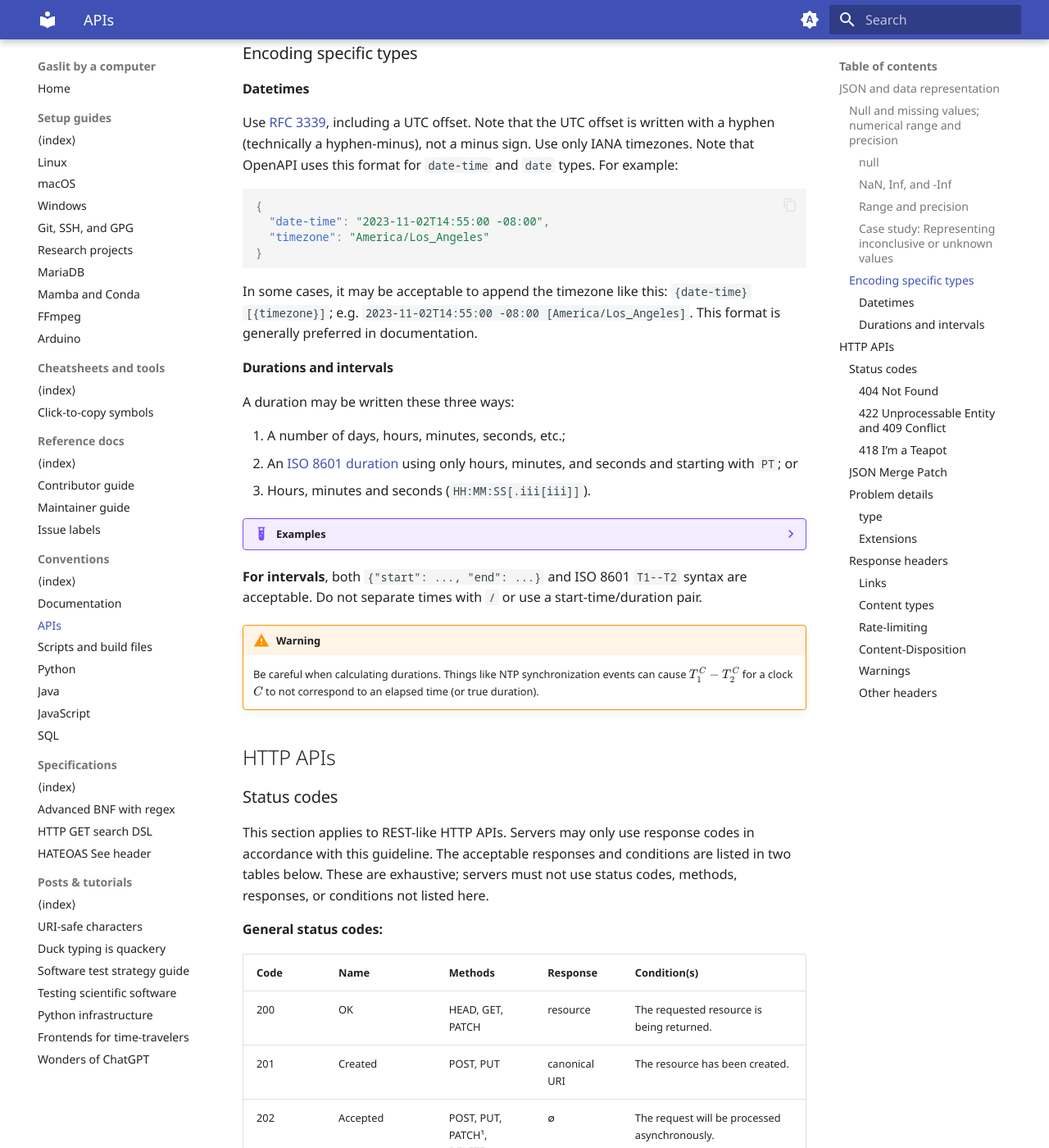
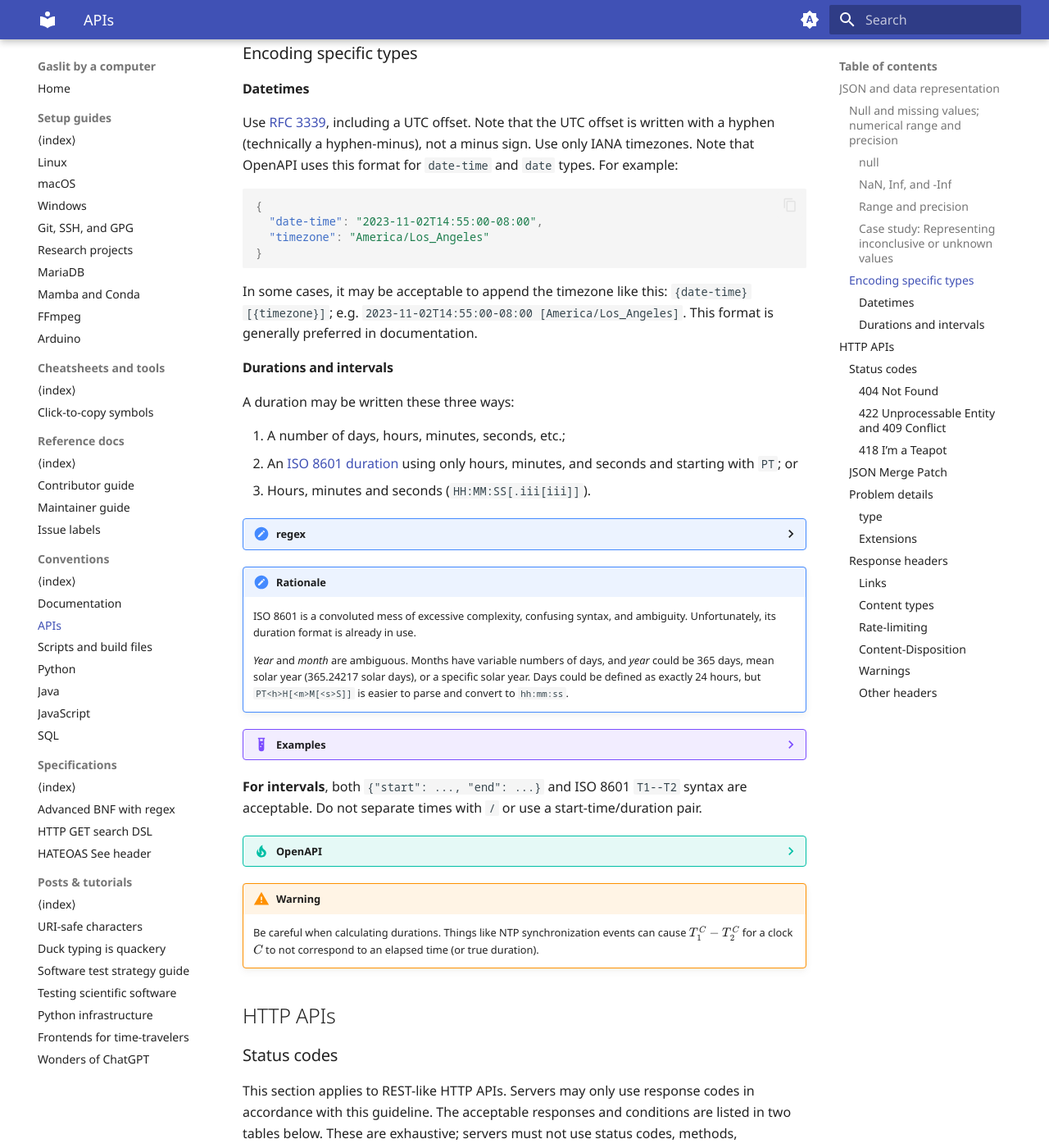
Before and after one commit to dmyersturnbull/dmyersturnbull.github.io, an MkDocs documentation site: the page built from contents/convention/apis.md, in a window 1280 px wide and 1400 px high, scrolled down 1442 px. Shown: the whole window at 82% size. Built offline with MkDocs 1.6.1 and Material for MkDocs 9.7.7, drawn with Linux system fonts in a browser that asks for light colours; comment, search, counter and statistics services are not loaded; some of the changed text lies outside the part shown.

Commit message:
feat: clarify duration format

````diff
--- a/contents/convention/apis.md
+++ b/contents/convention/apis.md
@@ -109,13 +109,13 @@
 
 ```json
 {
-  "date-time": "2023-11-02T14:55:00 -08:00",
+  "date-time": "2023-11-02T14:55:00-08:00",
   "timezone": "America/Los_Angeles"
 }
 ```
 
 In some cases, it may be acceptable to append the timezone like this: `{date-time} [{timezone}]`; e.g.
-`2023-11-02T14:55:00 -08:00 [America/Los_Angeles]`.
+`2023-11-02T14:55:00-08:00 [America/Los_Angeles]`.
 This format is generally preferred in documentation.
 
 #### Durations and intervals
@@ -123,28 +123,98 @@
 A duration may be written these three ways:
 
 1. A number of days, hours, minutes, seconds, etc.;
-2. An [ISO 8601 duration](https://en.wikipedia.org/wiki/ISO_8601#Durations) using only hours, minutes, and seconds
+2. An [ISO 8601 duration](https://en.wikipedia.org/wiki/ISO_8601#Durations)
+   using only hours, minutes, and seconds
    and starting with `PT`; or
 3. Hours, minutes and seconds (`HH:MM:SS[.iii[iii]]`).
+
+??? details "regex"
+
+    For ISO 8601:
+
+    ```regex
+    ^\
+    PT\
+    (?:(\d)H)??\
+    (?:(\d++)M)??\
+    (?:(\d++(?:\.\d{1,6}++)?+)S)?+\
+    $
+
+    For HH:MM:SS:
+
+    ```regex
+    ^\
+    (\d{2,}+)\
+    :([0-5]\d)\
+    :([0-5]\d)\
+    (?:\.(\d{3}|\d{6}))?+\
+    $
+    ```
+
+!!! rationale
+
+    ISO 8601 is a convoluted mess of excessive complexity, confusing syntax, and ambiguity.
+    Unfortunately, its duration format is already in use.
+
+    _Year_ and _month_ are ambiguous.
+    Months have variable numbers of days,
+    and _year_ could be 365 days, mean solar year (365.24217 solar days), or a specific solar year.
+    Days could be defined as exactly 24 hours, but `PT<h>H[<m>M[<s>S]]` is easier to parse and convert to `hh:mm:ss`.
 
 ??? example "Examples"
 
     **✅ ok** `35.2` for a key `duration_sec`
 
-    **✅ ok** `PT23H55M55S`
+    **✅ ok** `PT23H45M55.8S` (per the spec, `8S` means 8 milliseconds)
 
-    **✅ ok** `23:45:55`
+    **✅ ok** `23:45:55.800` (800 milliseconds)
 
-    **❌ Not ok** `P6M2WT45M55S` (ambiguous – months have indeterminate durations)
+    **✅ ok** `23:45:55.800200` (800 milliseconds and 200 microseconds)
 
-    **❌ Not ok** `P1D12H` (unambiguous but not limited to hours, minutes, and seconds)
+    **❌ not ok** `23:45:55.2` – ambiguous: is `.8` 8 milliseconds or `800`?
 
-    **❌ Not ok** `P2S` (does not start with `PT`; rewrite as `PT2S`)
+    **❌ not ok** `P6M2WT45M55S` – ambiguous because months have indeterminate durations
 
-    **❌ Not ok** `05:22` (is this min:sec or hour:min?)
+    **❌ not ok** `P1D12H` – unambiguous but not limited to hours, minutes, and seconds
+
+    **❌ not ok** `P2S` – does not start with `PT`; rewrite as `PT2S`
+
+    **❌ not ok** `05:22` – is this `min:sec` or `hour:min`?
 
 **For intervals**, both `{"start": ..., "end": ...}` and ISO 8601 `T1--T2` syntax are acceptable.
 Do not separate times with `/` or use a start-time/duration pair.
+
+??? tip "OpenAPI"
+
+    In OpenAPI, you can use these _schema object_ definitions:
+
+    ```yaml
+
+    timepoint:
+      oneOf:
+        - $ref: '#/components/schemas/iso-duration'
+        - $ref: '#/components/schemas/hhmmss-duration'
+
+    iso-duration:
+      type: string
+      pattern: >-
+        ^\
+        PT\
+        (?:(\d)H)??\
+        (?:(\d++)M)??\
+        (?:(\d++(?:\.\d{1,6}++)?+)S)?+\
+        $
+
+    hhmmss-duration:
+      type: string
+      pattern: >-
+        ^\
+        (\d{2,}+)\
+        :([0-5]\d)\
+        :([0-5]\d)\
+        (?:\.(\d{3}|\d{6}))?+\
+        $
+    ```
 
 !!! warning
 
@@ -328,10 +398,14 @@
 
 Multiple representations must be available via content negotiation:
 
-- `text/html; charset=utf-8` (**required** per RFC 9457): Include the title in an `<h1>`, ⋯, `<h6>`.
-- `application/json` (**required**): Include at least the keys `title` and `description`.
-- `text/x-markdown` (**recommended**): Include the title in an `#`, ⋯, `#####`.
-   If OpenAPI is used, use the schema’s [`response.description`](https://spec.openapis.org/oas/v3.1.0#fixed-fields-14).
+- `text/html; charset=utf-8` (**required** per RFC 9457):
+   Include the title in an `<h1>`, ⋯, `<h6>`.
+- `application/json` (**required**):
+   Include at least the keys `title` and `description`.
+- `text/x-markdown` (**recommended**):
+   Include the title in an `#`, ⋯, `#####`.
+   If OpenAPI is used, use the schema’s
+   [`response.description`](https://spec.openapis.org/oas/v3.1.0#fixed-fields-14).
 
 #### Extensions
 
````
Also changed, not shown: other parts of contents/convention/apis.md (+1 -1 lines).
